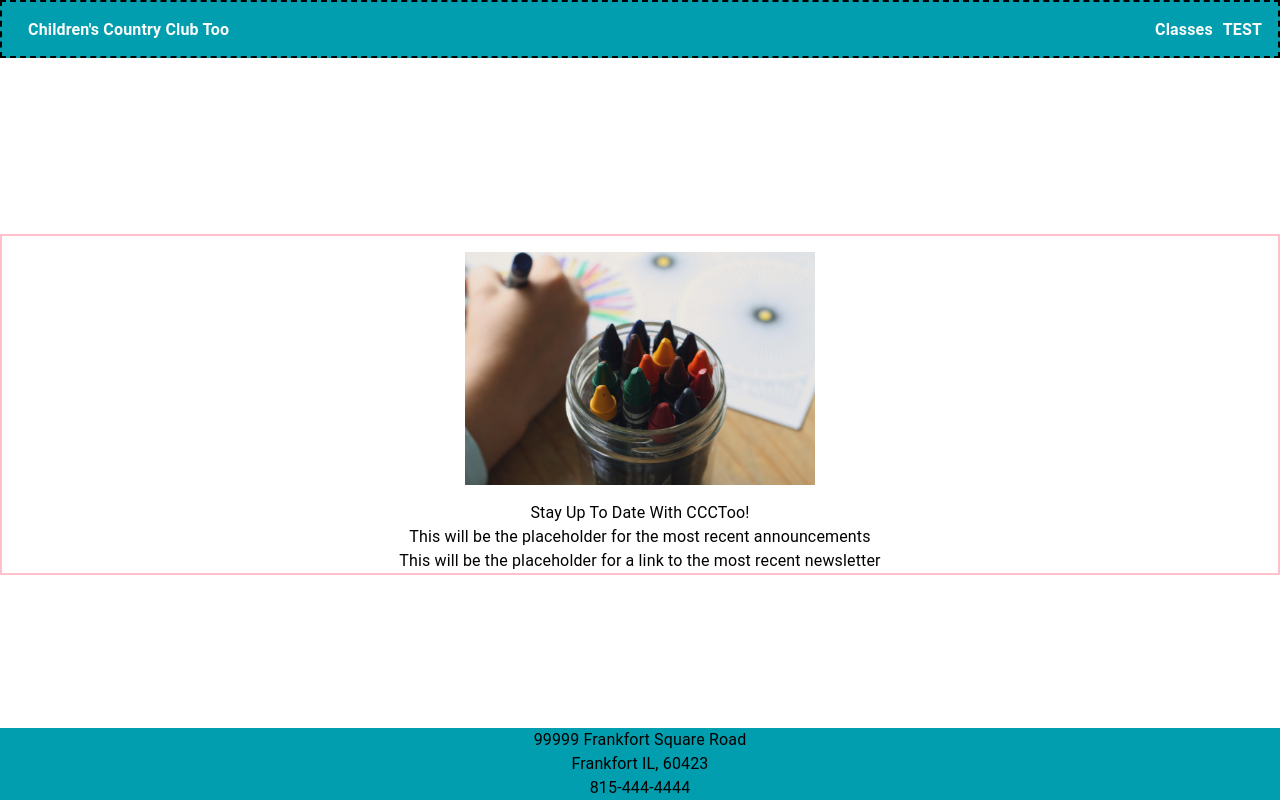
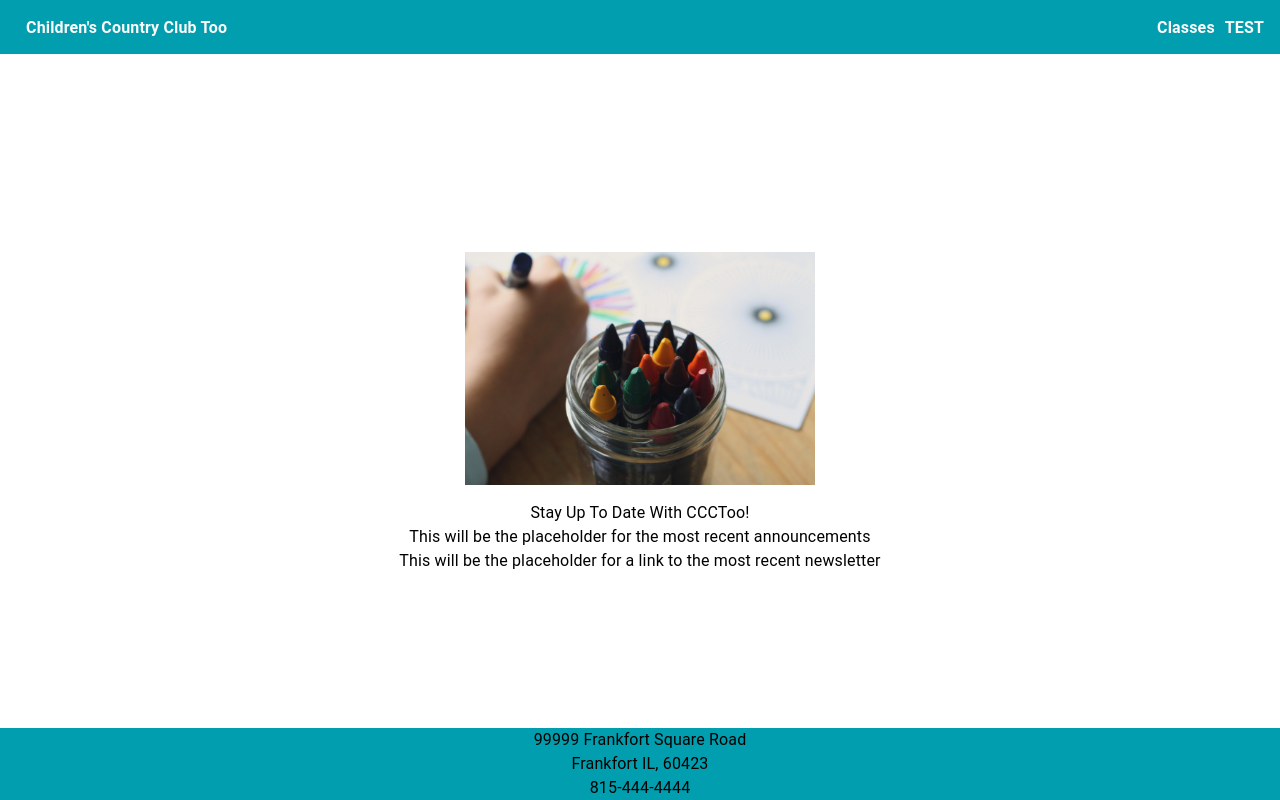
Before and after one commit to ajudd2020/daycare-app, a React (Create React App) app: page /view/1/1 in a window 1280 px wide. Built offline with nearby package versions, Linux system fonts and the light colour scheme; no server answers.

Commit message:
Cleaning up borders

```diff
--- a/src/features/display/components/NavBar.js
+++ b/src/features/display/components/NavBar.js
@@ -10,7 +10,6 @@ const NavBar = () => {
   return (
     <Box
       sx={{
-        border: "2px black dashed",
         backgroundColor: "primary.dark",
         display: "flex",
         p: 2,
--- a/src/features/display/view/containers/AboutContainer.js
+++ b/src/features/display/view/containers/AboutContainer.js
@@ -29,7 +29,7 @@ const AboutContainer = () => {
     }
   };
 
-  return <Box sx={{ border: "2px pink solid" }}>{getInnerContainer()}</Box>;
+  return <Box>{getInnerContainer()}</Box>;
 };
 
 export default AboutContainer;
```
